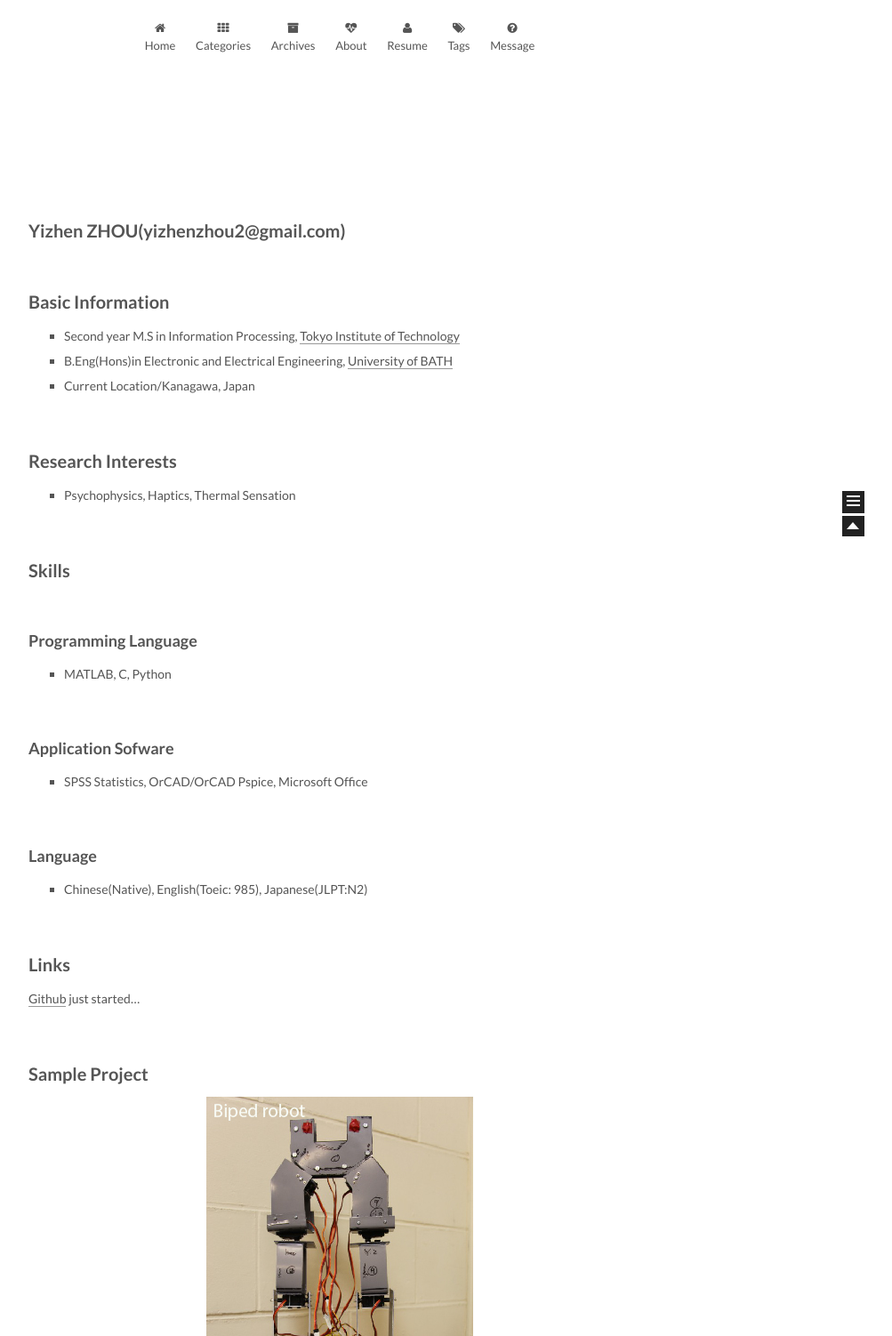
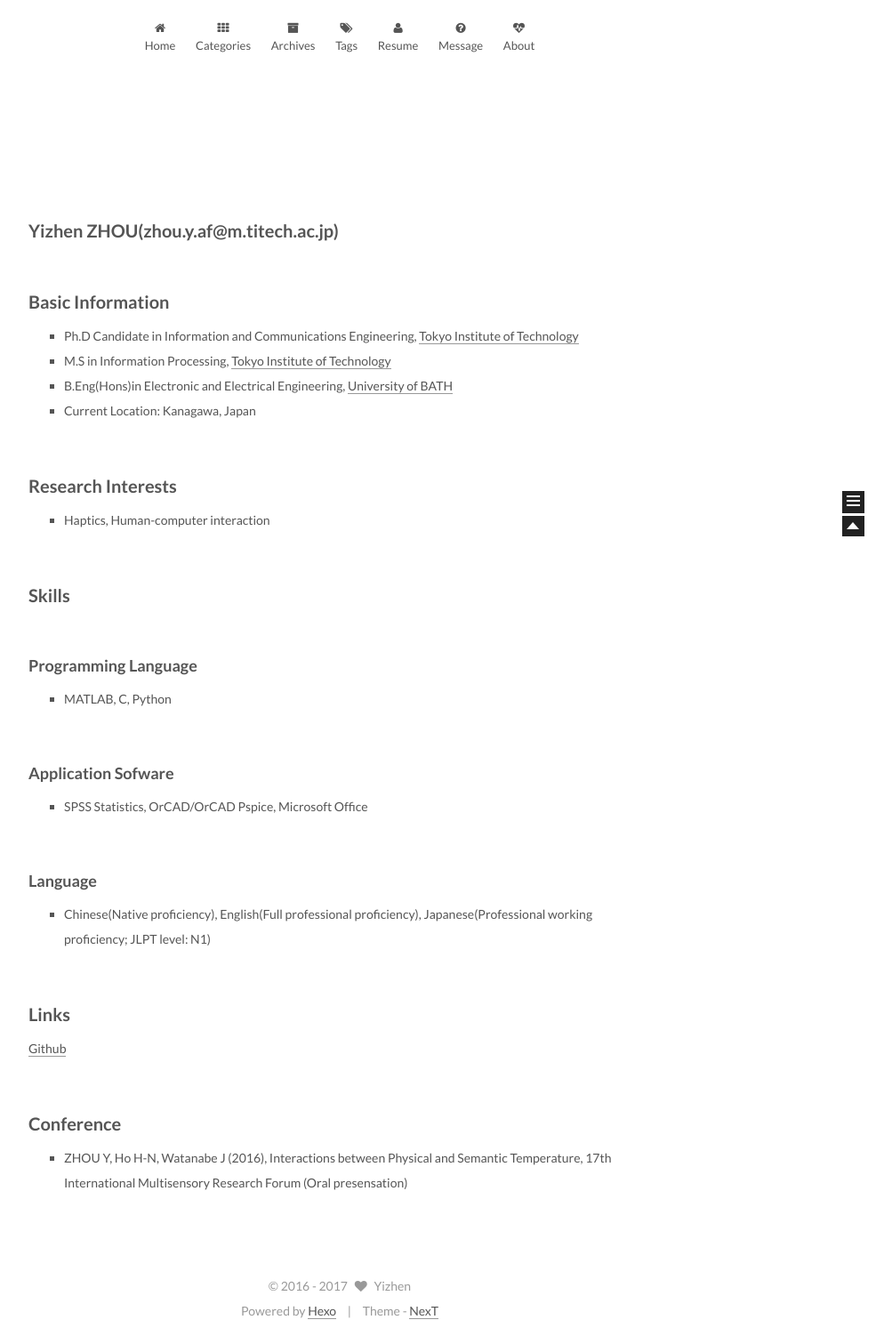
Before and after one commit to gogozz/gogozz.github.io, a plain HTML site: page resume/index.html in a window 1280 px wide. Shown: the part 178-1680 px from the top of the page at 89% size, without its empty margins (258-1261 px from the left). Drawn offline with nearby package versions, Linux system fonts and the light colour scheme; some packages are replaced by stand-ins of ours.

Commit message:
Site updated: 2017-01-20 19:45:57

```diff
--- a/css/main.css
+++ b/css/main.css
@@ -961,7 +961,7 @@ body {
   width: 4px;
   height: 4px;
   border-radius: 50%;
-  background: #6b9dc9;
+  background: #a2542a;
 }
 .sidebar-nav {
   margin: 0 0 20px;
--- a/resume/index.html
+++ b/resume/index.html
@@ -43,29 +43,22 @@
   <link rel="shortcut icon" type="image/x-icon" href="/favicon.ico?v=0.4.5.2" />
 
 
-<meta name="description" content="Yizhen ZHOU(yizhenzhou2@gmail.com)Basic Information
-Second year M.S in Information Processing, Tokyo Institute of Technology
-B.Eng(Hons)in Electronic and Electrical Engineering, University of BATH
-Cur">
+<meta name="description" content="Yizhen ZHOU(zhou.y.af@m.titech.ac.jp)Basic Information
+Ph.D Candidate in Information and Communications Engineering, Tokyo Institute of Technology
+M.S in Information Processing, Tokyo Institute of Tec">
 <meta property="og:type" content="website">
 <meta property="og:title" content="Resume">
 <meta property="og:url" content="http://yoursite.com/resume/index.html">
 <meta property="og:site_name" content="GOGOZZ">
-<meta property="og:description" content="Yizhen ZHOU(yizhenzhou2@gmail.com)Basic Information
-Second year M.S in Information Processing, Tokyo Institute of Technology
-B.Eng(Hons)in Electronic and Electrical Engineering, University of BATH
-Cur">
-<meta property="og:image" content="http://yoursite.com/uploads/15.jpg">
-<meta property="og:image" content="http://yoursite.com/uploads/18.jpg">
-<meta property="og:image" content="http://yoursite.com/uploads/19.jpg">
-<meta property="og:updated_time" content="2016-03-23T18:58:53.260Z">
+<meta property="og:description" content="Yizhen ZHOU(zhou.y.af@m.titech.ac.jp)Basic Information
+Ph.D Candidate in Information and Communications Engineering, Tokyo Institute of Technology
+M.S in Information Processing, Tokyo Institute of Tec">
+<meta property="og:updated_time" content="2017-01-20T10:07:46.843Z">
 <meta name="twitter:card" content="summary">
 <meta name="twitter:title" content="Resume">
-<meta name="twitter:description" content="Yizhen ZHOU(yizhenzhou2@gmail.com)Basic Information
-Second year M.S in Information Processing, Tokyo Institute of Technology
-B.Eng(Hons)in Electronic and Electrical Engineering, University of BATH
-Cur">
-<meta name="twitter:image" content="http://yoursite.com/uploads/15.jpg">
+<meta name="twitter:description" content="Yizhen ZHOU(zhou.y.af@m.titech.ac.jp)Basic Information
+Ph.D Candidate in Information and Communications Engineering, Tokyo Institute of Technology
+M.S in Information Processing, Tokyo Institute of Tec">
 
 
 <script type="text/javascript" id="hexo.configuration">
@@ -166,12 +159,12 @@ Cur">
         </li>
 
 
-        <li class="menu-item menu-item-about">
-          <a href="/about" rel="section">
+        <li class="menu-item menu-item-tags">
+          <a href="/tags" rel="section">
 
-              <i class="menu-item-icon fa fa-heartbeat"></i> <br />
+              <i class="menu-item-icon fa fa-tags"></i> <br />
 
-            About
+            Tags
           </a>
         </li>
 
@@ -186,22 +179,22 @@ Cur">
         </li>
 
 
-        <li class="menu-item menu-item-tags">
-          <a href="/tags" rel="section">
-
-              <i class="menu-item-icon fa fa-tags"></i> <br />
-
-            Tags
-          </a>
-        </li>
-
-
         <li class="menu-item menu-item-message">
           <a href="/message" rel="section">
 
               <i class="menu-item-icon fa fa-question-circle"></i> <br />
 
             Message
+          </a>
+        </li>
+
+
+        <li class="menu-item menu-item-about">
+          <a href="/about" rel="section">
+
+              <i class="menu-item-icon fa fa-heartbeat"></i> <br />
+
+            About
           </a>
         </li>
 
@@ -224,13 +217,14 @@ Cur">
   <div id="posts" class="posts-expand">
 
 
-      <h2 id="Yizhen-ZHOU-yizhenzhou2-gmail-com"><a href="#Yizhen-ZHOU-yizhenzhou2-gmail-com" class="headerlink" title="Yizhen ZHOU(yizhenzhou2@gmail.com)"></a>Yizhen ZHOU(yizhenzhou2@gmail.com)</h2><h2 id="Basic-Information"><a href="#Basic-Information" class="headerlink" title="Basic Information"></a>Basic Information</h2><ul>
-<li>Second year M.S in Information Processing, <a href="http://www.titech.ac.jp/" target="_blank" rel="external">Tokyo Institute of Technology</a></li>
+      <h2 id="Yizhen-ZHOU-zhou-y-af-m-titech-ac-jp"><a href="#Yizhen-ZHOU-zhou-y-af-m-titech-ac-jp" class="headerlink" title="Yizhen ZHOU(zhou.y.af@m.titech.ac.jp)"></a>Yizhen ZHOU(zhou.y.af@m.titech.ac.jp)</h2><h2 id="Basic-Information"><a href="#Basic-Information" class="headerlink" title="Basic Information"></a>Basic Information</h2><ul>
+<li>Ph.D Candidate in Information and Communications Engineering, <a href="http://www.titech.ac.jp/" target="_blank" rel="external">Tokyo Institute of Technology</a></li>
+<li>M.S in Information Processing, <a href="http://www.titech.ac.jp/" target="_blank" rel="external">Tokyo Institute of Technology</a></li>
 <li>B.Eng(Hons)in Electronic and Electrical Engineering, <a href="http://www.bath.ac.uk/" target="_blank" rel="external">University of BATH</a></li>
-<li>Current Location/Kanagawa, Japan</li>
+<li>Current Location: Kanagawa, Japan</li>
 </ul>
 <h2 id="Research-Interests"><a href="#Research-Interests" class="headerlink" title="Research Interests"></a>Research Interests</h2><ul>
-<li>Psychophysics, Haptics, Thermal Sensation</li>
+<li>Haptics, Human-computer interaction</li>
 </ul>
 <h2 id="Skills"><a href="#Skills" class="headerlink" title="Skills"></a>Skills</h2><h3 id="Programming-Language"><a href="#Programming-Language" class="headerlink" title="Programming Language"></a>Programming Language</h3><ul>
 <li>MATLAB, C, Python</li>
@@ -239,10 +233,12 @@ Cur">
 <li>SPSS Statistics, OrCAD/OrCAD Pspice, Microsoft Office</li>
 </ul>
 <h3 id="Language"><a href="#Language" class="headerlink" title="Language"></a>Language</h3><ul>
-<li>Chinese(Native), English(Toeic: 985), Japanese(JLPT:N2)</li>
+<li>Chinese(Native proficiency), English(Full professional proficiency), Japanese(Professional working proficiency; JLPT level: N1)</li>
 </ul>
-<h2 id="Links"><a href="#Links" class="headerlink" title="Links"></a>Links</h2><p><a href="https://github.com/gogozz" target="_blank" rel="external">Github</a> just started…</p>
-<h2 id="Sample-Project"><a href="#Sample-Project" class="headerlink" title="Sample Project"></a>Sample Project</h2><p><img src="/uploads/15.jpg" alt="15"><br><img src="/uploads/18.jpg" alt="18"><br><img src="/uploads/19.jpg" alt="19"></p>
+<h2 id="Links"><a href="#Links" class="headerlink" title="Links"></a>Links</h2><p><a href="https://github.com/gogozz" target="_blank" rel="external">Github</a> </p>
+<h2 id="Conference"><a href="#Conference" class="headerlink" title="Conference"></a>Conference</h2><ul>
+<li>ZHOU Y, Ho H-N, Watanabe J (2016), Interactions between Physical and Semantic Temperature, 17th International Multisensory Research Forum (Oral presensation)</li>
+</ul>
 
 
   </div>
@@ -343,8 +339,8 @@ Cur">
     <footer id="footer" class="footer">
       <div class="footer-inner"> <div class="copyright" >
 
-  &copy;
-  <span itemprop="copyrightYear">2016</span>
+  &copy;  2016 -
+  <span itemprop="copyrightYear">2017</span>
   <span class="with-love">
     <i class="icon-next-heart fa fa-heart"></i>
   </span>
```
Also changed, not shown: 2016/03/07/hello/index.html (+16 -16 lines), about/index.html (+21 -21 lines), archives/2016/03/index.html (+16 -16 lines), archives/2016/index.html (+16 -16 lines), archives/index.html (+16 -16 lines), categories/index.html (+16 -16 lines), index.html (+16 -16 lines), message/index.html (+16 -16 lines), tags/index.html (+16 -16 lines).
